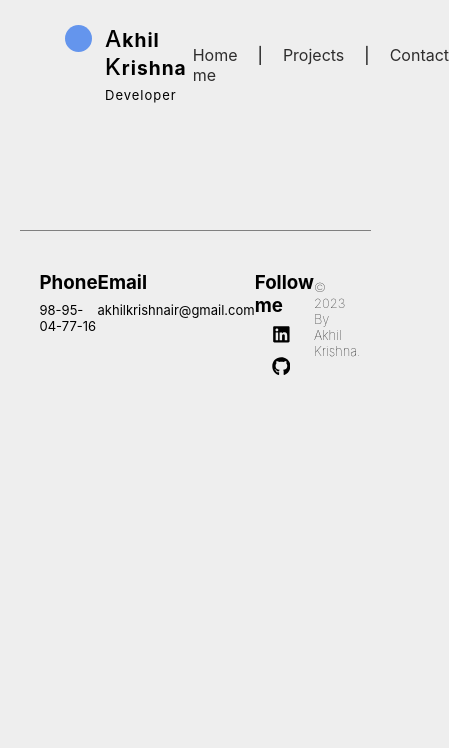
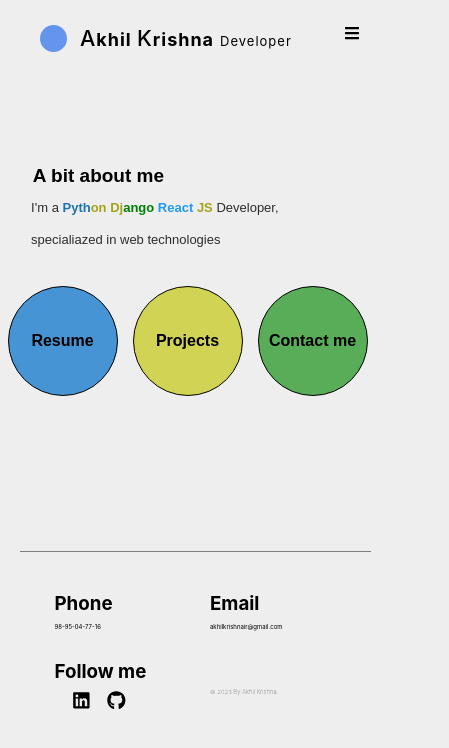
Before and after one commit to akhilkrishnair/akhilkrishna-portfolio, a React (Create React App) app in the folder personal-website/: page / in a window 390 px wide. Shown: the top 748 px of the page, 449 px wide, since content can reach past the window. Built offline with nearby package versions, Linux system fonts and the light colour scheme.

Commit message:
screen responsive improved

```diff
--- a/personal-website/src/index.js
+++ b/personal-website/src/index.js
@@ -3,7 +3,7 @@ import ReactDOM from "react-dom/client";
 import "./index.css";
 import App from "./App";
 import reportWebVitals from "./reportWebVitals";
-import { BrowserRouter,HashRouter } from "react-router-dom";
+import { HashRouter } from "react-router-dom";
 
 const root = ReactDOM.createRoot(document.getElementById("root"));
 root.render(
--- a/personal-website/src/mainrouter/ReactRouter.js
+++ b/personal-website/src/mainrouter/ReactRouter.js
@@ -12,9 +12,9 @@ const ReactRouter = () => {
         <div>
             <Navbar/>
             <Routes>
-                <Route path="Personal-website/" element= {<Home/>} />
-                <Route path="Personal-website/Projects/" element = {<Projects/>} />
-                <Route path="Personal-website/Contact/" element = {<Contact/>} />
+                <Route path="/" element= {<Home/>} />
+                <Route path="Projects" element = {<Projects/>} />
+                <Route path="Contact" element = {<Contact/>} />
             </Routes>
             <Footer/>
         </div>
--- a/personal-website/src/mainrouter/ReactRouters/componets/Home.js
+++ b/personal-website/src/mainrouter/ReactRouters/componets/Home.js
@@ -30,10 +30,10 @@ const Home = () => {
                     <Link className="service-link" >
                         <div className="my-cv">Resume</div>
                     </Link>
-                    <Link className="service-link" to={"projects"} >
+                    <Link className="service-link" to={"Projects"} >
                         <div className="projects">Projects</div>
                     </Link>
-                    <Link className="service-link" to={"contact"} >
+                    <Link className="service-link" to={"Contact"} >
                         <div className="contact-me">Contact me</div>
                     </Link>
                 </div>
--- a/personal-website/src/mainrouter/ReactRouters/componets/Navbar.js
+++ b/personal-website/src/mainrouter/ReactRouters/componets/Navbar.js
@@ -1,9 +1,18 @@
-import React from "react";
+import React, { useState } from "react";
 import "./css/Navbar.css";
 import { Link,NavLink } from "react-router-dom";
+import { FaBars,FaTimes } from "react-icons/fa";
 
 const Navbar = () => {
+    const [menuclass,setMenuClass] = useState("navlinks-container");
 
+    const showMenu = () => {
+          setMenuClass("navlinks-container menu-clicked");
+    }
+
+    const hideMenu = () => {
+        setMenuClass("navlinks-container");
+    }
 
 
     return (
@@ -11,32 +20,34 @@ const Navbar = () => {
             <div className="nav-container">
                 <div className="my-name">
                     <div className="rounded"></div>
-                    <Link className="name-link" to={"Personal-website"} >
+                    <Link className="name-link" to={"/"} >
                     <span className="letter-a">A</span>khil <span className="letter-a">K</span>rishna
                     <span className="role"> Developer</span>
                     </Link>
                 </div>
-                <ul>
-                    <li>
-                        <NavLink className="links" to={"Personal-website/"}>
+                    <FaBars onClick={showMenu} className="fa-bars" />
+                <ul className={menuclass}>
+                    <FaTimes onClick={hideMenu} className="fa-close-Btn"/>
+                    <li className="top-navlink">
+                        <NavLink className="links" to={"/"}>
                             Home
                         </NavLink>
                     </li>
-                    <li>
+                    <li className="pipe-symbols">
                         |
                     </li>
 
                     <li>
-                        <NavLink className="links" to={"Personal-website/Projects/"}>
+                        <NavLink className="links" to={"Projects"}>
                             Projects
                         </NavLink>
                     </li>
-                    <li>
+                    <li className="pipe-symbols" >
                         |
                     </li>
 
                     <li>
-                        <NavLink className="links" to={"Personal-website/Contact/"}>
+                        <NavLink className="links" to={"Contact"}>
                             Contact me
                         </NavLink>
                     </li>
--- a/personal-website/src/mainrouter/ReactRouters/componets/css/Footer.css
+++ b/personal-website/src/mainrouter/ReactRouters/componets/css/Footer.css
@@ -7,7 +7,7 @@
     border-top: solid grey 1px;
     padding: 40px 20px;
     display: flex;
-    justify-content: space-evenly;
+    justify-content: space-between;
 }
 
 .detail{
@@ -25,3 +25,49 @@
 .social-media-links{
     color: black;
 }
+
+
+
+
+/* ----- media query starts ----- */
+
+@media (min-width:1025px) and (max-width:1200px){
+    .detail {
+        font-size: 15px;
+    }
+
+    .footer-container h3{
+        font-size: 18px;
+    }
+}
+
+@media (min-width:769px) and (max-width:1024px){
+    .detail {
+        font-size: 15px;
+    }
+
+    .footer-container h3{
+        font-size: 15px;
+    }
+
+
+}
+
+@media (max-width:768px){
+    .footer-container{
+        flex-direction: row;
+        /* justify-content: center; */
+        flex-wrap: wrap;
+        align-items: center;
+        height: 160px;
+    }
+    .detail {
+        font-size: 6px;
+    }
+    .footer-container h3{
+        margin-bottom: 30px;
+        width: 50%;
+        padding-left: 15px;
+        padding-right: 0;
+    }
+}
--- a/personal-website/src/mainrouter/ReactRouters/componets/css/Home.css
+++ b/personal-website/src/mainrouter/ReactRouters/componets/css/Home.css
@@ -1,18 +1,18 @@
 /* ----- bio start ----- */
 
-.bio-container{
+.bio-container {
     display: flex;
     justify-content: center;
     transition: 0.4s;
 }
 
-.img-container{
+.img-container {
     position: relative;
     width: 450px;
     height: 440px;
     border-radius: 50%;
 }
-.img{
+.img {
     position: absolute;
     left: -50px;
     width: 100%;
@@ -22,91 +22,84 @@
     border: solid 3px rgb(249, 249, 249);
     overflow: hidden;
 }
-.image{
+.image {
     width: 100%;
     height: 100%;
-    transition: 0.9s ease-in-out ;
+    transition: 0.9s ease-in-out;
 }
 
-.image:hover{
+.image:hover {
     scale: 1.1;
-
 }
 
-
-.hello{
+.hello {
     font-size: 105px;
     font-weight: bolder;
     margin-bottom: 25px;
 }
 
-.about-me{
+.about-me {
     padding: 25px 15px;
     font-family: sans-serif;
 }
-.about-me h3{
+.about-me h3 {
     margin-bottom: 5px;
 }
-.about-me p{
+.about-me p {
     line-height: 32px;
     color: rgb(46, 45, 45);
     font-size: small;
 }
 
-.pyth{
+.pyth {
     color: rgb(29, 117, 171);
     font-weight: bold;
 }
-.dj{
+.dj {
     font-weight: bold;
     color: rgb(163, 163, 28);
 }
-.ngo{
+.ngo {
     color: green;
     font-weight: bold;
 }
-.react{
+.react {
     color: rgb(35, 154, 238);
     font-weight: bold;
 }
-.js{
+.js {
     color: rgb(163, 163, 28);
     font-weight: bold;
 }
 
-
-
-
-
-.services{
+.services {
     display: flex;
     justify-content: center;
     margin: 30px -20px;
-
 }
 
-.my-cv{
+.my-cv {
     width: 130px;
     height: 130px;
     background-color: rgb(70, 148, 211);
     border-radius: 50%;
 }
-.projects{
+.projects {
     width: 130px;
     height: 130px;
     border-radius: 50%;
     background-color: rgb(209, 211, 84);
-
 }
-.contact-me{
+.contact-me {
     width: 130px;
     height: 130px;
     background-color: rgb(89, 173, 89);
     border-radius: 50%;
-
 }
 
-.my-cv, .projects, .contact-me{
+.my-cv,
+.projects,
+.contact-me {
     margin-right: 15px;
     border: solid 1px;
     cursor: pointer;
@@ -116,18 +109,99 @@
     font-weight: 600;
     transition: 0.5s;
 }
-.service-link{
+.service-link {
     color: black;
     text-decoration: none;
 }
-.my-cv:hover{
+.my-cv:hover {
     background-color: antiquewhite;
 }
-.projects:hover{
-
+.projects:hover {
     background-color: antiquewhite;
 }
-.contact-me:hover{
-
+.contact-me:hover {
     background-color: antiquewhite;
 }
+
+/* --------------- media query starts --------- */
+
+@media (min-width: 1025px) and (max-width: 1200px) {
+    .img-container {
+        width: 350px;
+        height: 340px;
+        border-radius: 50%;
+        padding: 20px 10px;
+    }
+
+    .hello {
+        font-size: 80px;
+        font-weight: bolder;
+        margin-bottom: 35px;
+    }
+
+    .my-cv,
+    .projects,
+    .contact-me {
+        width: 110px;
+        height: 110px;
+        border-radius: 50%;
+    }
+}
+
+@media (min-width: 769px) and (max-width: 1024px) {
+    .img-container {
+        width: 270px;
+        height: 278px;
+        border-radius: 50%;
+        padding: 36px 10px;
+    }
+
+    .hello {
+        font-size: 60px;
+        font-weight: bolder;
+        margin-bottom: 30px;
+        margin-top: 45px;
+    }
+
+    .about-me h3 {
+        font-size: 19px;
+    }
+
+    .my-cv,
+    .projects,
+    .contact-me {
+        width: 110px;
+        height: 110px;
+        border-radius: 50%;
+    }
+}
+
+
+@media (max-width: 768px) {
+    .hello, .hello h3 {
+        display: none;
+    }
+    .img-container {
+        display: none;
+    }
+
+    .hello {
+        font-size: 60px;
+        font-weight: bolder;
+        margin-bottom: 30px;
+        margin-top: 45px;
+    }
+
+    .about-me h3 {
+        font-size: 19px;
+    }
+
+    .my-cv,
+    .projects,
+    .contact-me {
+        width: 110px;
+        height: 110px;
+        border-radius: 50%;
+    }
+
+}
--- a/personal-website/src/mainrouter/ReactRouters/componets/css/Navbar.css
+++ b/personal-website/src/mainrouter/ReactRouters/componets/css/Navbar.css
@@ -1,4 +1,9 @@
-.nav-container{
+.fa-close-Btn,
+.fa-bars {
+    display: none;
+}
+
+.nav-container {
     display: flex;
     justify-content: space-between;
     align-items: center;
@@ -6,12 +11,13 @@
     margin-bottom: 4em;
 }
 
-.name-link{
+.name-link {
     text-decoration: none;
     color: black;
 }
 
-.my-name{
+.my-name {
+    display: flex;
     font-size: larger;
     position: relative;
     margin-left: 80px;
@@ -19,7 +25,7 @@
     letter-spacing: 1px;
     cursor: pointer;
 }
-.rounded{
+.rounded {
     width: 27px;
     height: 27px;
     background-color: cornflowerblue;
@@ -28,45 +34,117 @@
     margin-right: 20px;
     position: absolute;
     left: -40px;
-
 }
-.role{
+.role {
     font-size: small;
     font-weight: lighter;
     margin-left: 6px;
 }
-.letter-a{
+.letter-a {
     font-size: larger;
     font-weight: 500;
     transition: 0.4s;
 }
 
-ul{
+ul {
     list-style: none;
     text-decoration: none;
 }
-li{
+li {
     display: inline;
     margin-right: 20px;
     text-decoration: none;
 }
 
-
 .links {
     text-decoration: none;
     color: rgb(46, 45, 45);
     transition: 0.4s;
-
-
 }
-.links:hover{
+.links:hover {
     cursor: pointer;
     color: rgb(9, 163, 9);
-
 }
 
-.active{
+.active {
     color: green;
 }
 
 /* ----- navbar end ---- */
+
+/* ----- media query starts ----- */
+
+@media (min-width: 1025px) and (max-width: 1200px) {
+    .links {
+        font-size: 16px;
+    }
+}
+
+@media (min-width: 769px) and (max-width: 1024px) {
+    ul li {
+        margin-right: 14px;
+    }
+    .links {
+        font-size: 15px;
+    }
+
+}
+
+@media (max-width: 768px) {
+    .navlinks-container {
+        transition: 0.4s ease;
+    }
+    .nav-container {
+        display: flex;
+        flex-direction: row;
+        justify-content: space-between;
+        padding-left: 80px;
+    }
+
+
+    .navlinks-container {
+        background-color: rgb(12, 99, 175);
+        position: absolute;
+        top: 0;
+        right: 100%;
+        width: 100vw;
+        height: 100vh;
+        padding-top: 100px;
+        z-index: 1;
+    }
+    .menu-clicked {
+        left: 0%;
+    }
+    .links {
+        display: block;
+        text-align: center;
+        color: white;
+    }
+    .pipe-symbols {
+        display: none;
+    }
+    .links:hover {
+        color: white;
+    }
+    .fa-close-Btn {
+        display: inline-block;
+        position: absolute;
+        right: 9%;
+        top: 4%;
+        color: white;
+    }
+    .fa-bars {
+        display: inline-block;
+        position: absolute;
+        top: 25px;
+        right: 30px;
+    }
+    .my-name {
+        font-size: 18px;
+        margin-left: 0;
+    }
+
+    .my-name span {
+        display: inline-block;
+    }
+}
```
Also changed, not shown: personal-website/src/mainrouter/ReactRouters/componets/css/Contact.css (+74 -1 lines), personal-website/src/mainrouter/ReactRouters/componets/css/Project.css (+62 -0 lines).
